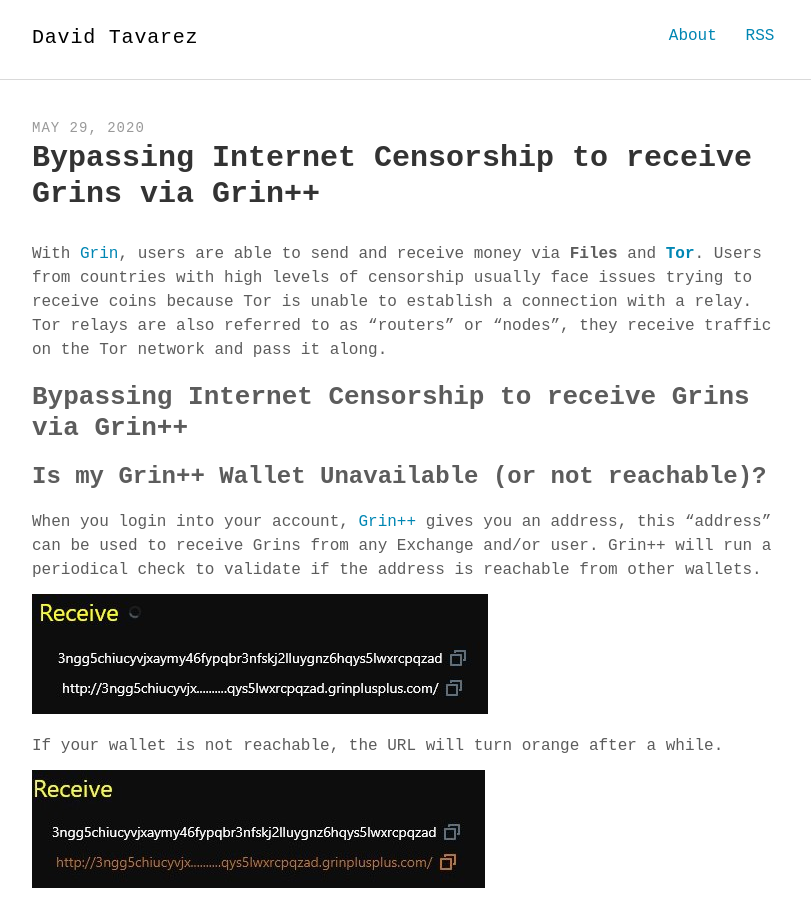
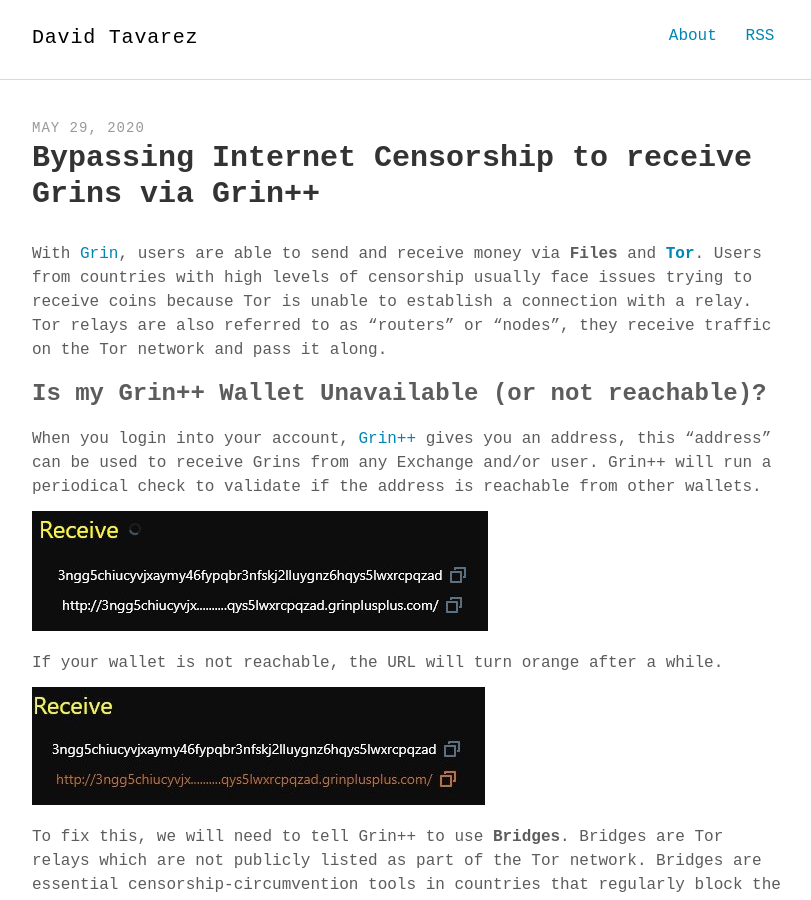
Before and after one commit to davidtavarez/davidtavarez.github.io, a Jekyll site: the page built from _posts/2020-05-28-bypass-internet-censorship-and-filtering-grinplusplus.md, in a window 1280 px wide and 900 px high. Shown: the whole window, without its empty margins (232-1043 px from the left). Built offline with Jekyll 4.4.1, drawn with Linux system fonts in a browser that asks for light colours; some web fonts are replaced; comment, search, counter and statistics services are not loaded.

Commit message:
remove doubled title

```diff
--- a/_posts/2020-05-28-bypass-internet-censorship-and-filtering-grinplusplus.md
+++ b/_posts/2020-05-28-bypass-internet-censorship-and-filtering-grinplusplus.md
@@ -8,8 +8,6 @@
 ---
 
 With [Grin](http://grin.mw), users are able to send and receive money via **Files** and [**Tor**]([What Is Tor and Should I Use It?](https://lifehacker.com/what-is-tor-and-should-i-use-it-1527891029)). Users from countries with high levels of censorship usually face issues trying to receive coins because Tor is unable to establish a connection with a relay. Tor relays are also referred to as "routers" or "nodes", they receive traffic on the Tor network and pass it along.
-
-## Bypassing Internet Censorship to receive Grins via Grin++
 
 ### Is my Grin++ Wallet Unavailable (or not reachable)?
 
```
